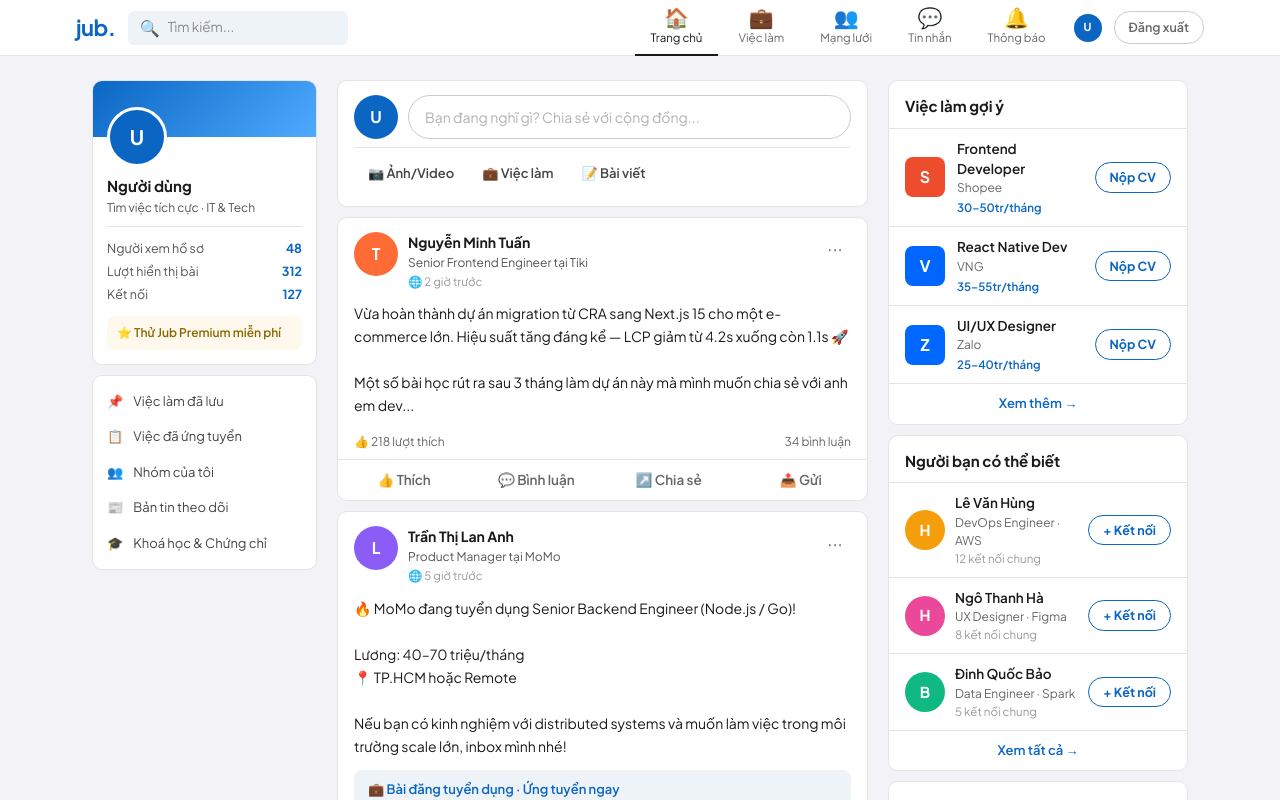
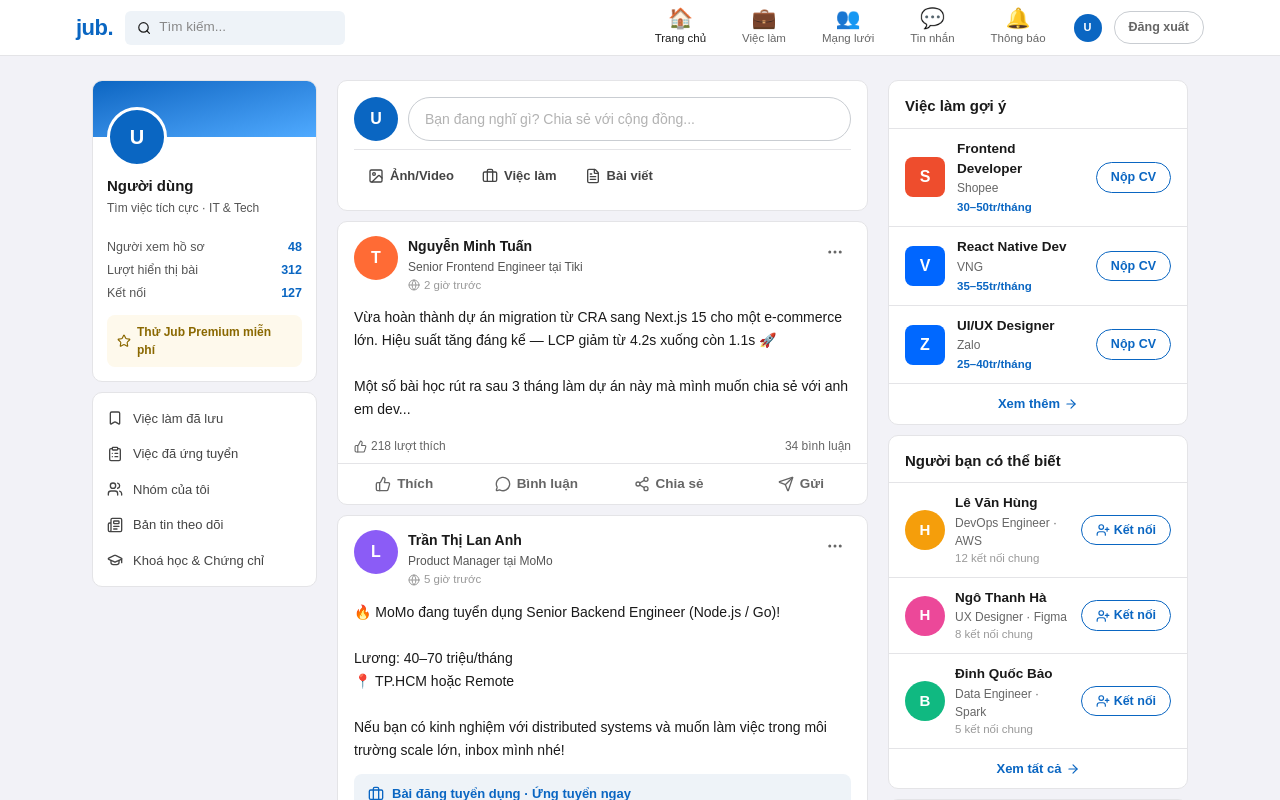
Before and after one commit to KhoaBH/social-job-platform-web, a Next.js app: page /dashboard in a window 1280 px wide. Shown: the top 800 px of the page. Built offline with nearby package versions, Linux system fonts and the light colour scheme; no server answers.

Commit message:
refactor: dashboard dùng tailwind + lucide icon

```diff
--- a/src/features/dashboard/components/Composer.tsx
+++ b/src/features/dashboard/components/Composer.tsx
@@ -1,4 +1,6 @@
 "use client";
+
+import { Image, Briefcase, FileText } from "lucide-react";
 
 interface ComposerProps {
   initials: (name: string) => string;
@@ -7,18 +9,39 @@ interface ComposerProps {
 
 export default function Composer({ initials, userFullName }: ComposerProps) {
   return (
-    <div className="composer">
-      <div className="composer-top">
-        <div className="composer-ava">{initials(userFullName)}</div>
+    <div className="bg-white border border-[#E4E4E7] rounded-[10px] p-4">
+      {/* Top row */}
+      <div className="flex items-center gap-2.5">
+        <div className="w-11 h-11 rounded-full bg-[#0A66C2] flex items-center justify-center
+                        text-base font-bold text-white shrink-0">
+          {initials(userFullName)}
+        </div>
         <input
-          className="composer-input"
+          className="flex-1 h-11 border-[1.5px] border-[#C9CDD2] rounded-[22px] px-4
+                     font-[inherit] text-[14px] text-[#666] cursor-pointer bg-transparent
+                     outline-none transition-[border-color] duration-150
+                     hover:border-[#0A66C2] focus:border-[#0A66C2]"
           placeholder="Bạn đang nghĩ gì? Chia sẻ với cộng đồng..."
         />
       </div>
-      <div className="composer-actions">
-        <button className="composer-btn">📷 Ảnh/Video</button>
-        <button className="composer-btn">💼 Việc làm</button>
-        <button className="composer-btn">📝 Bài viết</button>
+
+      {/* Actions */}
+      <div className="flex mt-2 pt-2 border-t border-[#E4E4E7]">
+        {[
+          { icon: <Image size={16} />, label: "Ảnh/Video" },
+          { icon: <Briefcase size={16} />, label: "Việc làm" },
+          { icon: <FileText size={16} />, label: "Bài viết" },
+        ].map((item) => (
+          <button
+            key={item.label}
+            className="flex items-center gap-1.5 px-3.5 py-2 rounded-lg text-[13px] font-semibold
+                       text-[#444] cursor-pointer border-none bg-transparent font-[inherit]
+                       transition-[background] duration-100 hover:bg-[#F2F2F7]"
+          >
+            {item.icon}
+            {item.label}
+          </button>
+        ))}
       </div>
     </div>
   );
--- a/src/features/dashboard/components/DashboardLayout.tsx
+++ b/src/features/dashboard/components/DashboardLayout.tsx
@@ -1,18 +1,15 @@
 "use client";
+
 import { useState } from "react";
 import { useSelector } from "react-redux";
 import { RootState } from "@/store";
-import "../styles/dashboard.css";
 import Navbar from "./Navbar";
 import LeftSidebar from "./LeftSidebar";
 import Feed from "./Feed";
 import RightSidebar from "./RightSidebar";
 
-// Helper dùng chung trong layout
 const initials = (name: string) =>
-  name
-    ? name.split(" ").map((w) => w[0]).slice(-2).join("")
-    : "U";
+  name ? name.split(" ").map((w) => w[0]).slice(-2).join("") : "U";
 
 export default function DashboardLayout() {
   const user = useSelector((state: RootState) => state.auth.user);
@@ -20,16 +17,29 @@ export default function DashboardLayout() {
   const fullName = user?.fullName || "";
 
   return (
-    <div className="jub">
+    <div className="min-h-screen bg-[#F2F2F7] text-[#1A1A1A]"
+         style={{ fontFamily: "var(--font-dm-sans), 'Plus Jakarta Sans', Arial, sans-serif" }}>
       <Navbar
         activeNav={activeNav}
         setActiveNav={setActiveNav}
         initials={initials}
       />
-      <div className="jub-body">
-        <LeftSidebar initials={initials} userFullName={fullName} />
+
+      {/* Body */}
+      <div className="max-w-282 mx-auto px-4 py-6 grid gap-5 grid-cols-[225px_1fr_300px] max-[1024px]:grid-cols-[200px_1fr]
+                      max-[768px]:grid-cols-1">
+        {/* Left */}
+        <div className="max-[768px]:hidden">
+          <LeftSidebar initials={initials} userFullName={fullName} />
+        </div>
+
+        {/* Feed */}
         <Feed initials={initials} userFullName={fullName} />
-        <RightSidebar />
+
+        {/* Right */}
+        <div className="max-[1024px]:hidden">
+          <RightSidebar />
+        </div>
       </div>
     </div>
   );
--- a/src/features/dashboard/components/Feed.tsx
+++ b/src/features/dashboard/components/Feed.tsx
@@ -1,4 +1,5 @@
 "use client";
+
 import { useState } from "react";
 import { mockPosts } from "../data/mockData";
 import Composer from "./Composer";
@@ -23,7 +24,7 @@ export default function Feed({ initials, userFullName }: FeedProps) {
   };
 
   return (
-    <div className="feed">
+    <div className="flex flex-col gap-2.5">
       <Composer initials={initials} userFullName={userFullName} />
       {posts.map((post) => (
         <PostCard key={post.id} post={post} onToggleLike={toggleLike} />
--- a/src/features/dashboard/components/LeftSidebar.tsx
+++ b/src/features/dashboard/components/LeftSidebar.tsx
@@ -1,4 +1,6 @@
 "use client";
+
+import { Bookmark, ClipboardList, Users, Newspaper, GraduationCap, Star, } from "lucide-react";
 
 interface LeftSidebarProps {
   initials: (name: string) => string;
@@ -6,42 +8,66 @@ interface LeftSidebarProps {
 }
 
 const shortcuts = [
-  { icon: "📌", label: "Việc làm đã lưu" },
-  { icon: "📋", label: "Việc đã ứng tuyển" },
-  { icon: "👥", label: "Nhóm của tôi" },
-  { icon: "📰", label: "Bản tin theo dõi" },
-  { icon: "🎓", label: "Khoá học & Chứng chỉ" },
+  { icon: <Bookmark size={16} />, label: "Việc làm đã lưu" },
+  { icon: <ClipboardList size={16} />, label: "Việc đã ứng tuyển" },
+  { icon: <Users size={16} />, label: "Nhóm của tôi" },
+  { icon: <Newspaper size={16} />, label: "Bản tin theo dõi" },
+  { icon: <GraduationCap size={16} />, label: "Khoá học & Chứng chỉ" },
 ];
 
 export default function LeftSidebar({ initials, userFullName }: LeftSidebarProps) {
   return (
-    <div className="left-col">
-      <div className="profile-card">
-        <div className="profile-cover" />
-        <div className="profile-body">
-          <div className="profile-ava">{initials(userFullName)}</div>
-          <div className="profile-name">{userFullName || "Người dùng"}</div>
-          <div className="profile-role">Tìm việc tích cực · IT & Tech</div>
-          <hr className="profile-divider" />
-          <div className="profile-stat">
-            <span>Người xem hồ sơ</span>
-            <span>48</span>
+    <div className="flex flex-col gap-2.5">
+      {/* Profile card */}
+      <div className="bg-white border border-[#E4E4E7] rounded-[10px] overflow-hidden">
+        {/* Cover */}
+        <div className="h-14 bg-linear-to-br from-[#0A66C2] to-[#4FAAFF]" />
+
+        {/* Body */}
+        <div className="px-3.5 pb-3.5">
+          {/* Avatar */}
+          <div className="w-15 h-15 rounded-full bg-[#0A66C2] flex items-center justify-center
+                          text-xl font-bold text-white border-[3px] border-white
+                          -mt-7.5 mb-2">
+            {initials(userFullName)}
           </div>
-          <div className="profile-stat">
-            <span>Lượt hiển thị bài</span>
-            <span>312</span>
+
+          <div className="text-[15px] font-bold">{userFullName || "Người dùng"}</div>
+          <div className="text-[12px] text-[#555] mt-0.5 leading-[1.4]">
+            Tìm việc tích cực · IT & Tech
           </div>
-          <div className="profile-stat">
-            <span>Kết nối</span>
-            <span>127</span>
+
+          <hr className="border-none border-t border-[#E4E4E7] my-2.5" />
+
+          {[
+            { label: "Người xem hồ sơ", value: "48" },
+            { label: "Lượt hiển thị bài", value: "312" },
+            { label: "Kết nối", value: "127" },
+          ].map(({ label, value }) => (
+            <div key={label} className="flex justify-between text-[12.5px] py-0.5">
+              <span className="text-[#555]">{label}</span>
+              <span className="font-bold text-[#0A66C2]">{value}</span>
+            </div>
+          ))}
+
+          <div className="flex items-center gap-1.5 mt-2.5 px-2.5 py-2 bg-[#FEF9EC]
+                          rounded-lg text-[12px] text-[#8A6800] font-semibold cursor-pointer">
+            <Star size={14} />
+            Thử Jub Premium miễn phí
           </div>
-          <div className="profile-premium">⭐ Thử Jub Premium miễn phí</div>
         </div>
       </div>
 
-      <div className="shortcut-card">
+      {/* Shortcuts */}
+      <div className="bg-white border border-[#E4E4E7] rounded-[10px] py-2">
         {shortcuts.map((s, i) => (
-          <button className="shortcut-item" key={i}>
+          <button
+            key={i}
+            className="flex items-center gap-2.5 px-3.5 py-2 text-[13px] text-[#444]
+                       cursor-pointer border-none bg-transparent w-full text-left
+                       font-[inherit] transition-[background] duration-100
+                       hover:bg-[#F2F2F7] hover:text-[#0A66C2]"
+          >
             <span>{s.icon}</span>
             {s.label}
           </button>
--- a/src/features/dashboard/components/Navbar.tsx
+++ b/src/features/dashboard/components/Navbar.tsx
@@ -1,11 +1,13 @@
 "use client";
+
+import Link from "next/link";
 import { useSelector, useDispatch } from "react-redux";
 import { RootState } from "@/store";
 import { logout } from "@/store/slices/authSlice";
 import { useRouter } from "next/navigation";
 import { navLinks } from "../data/mockData";
 import { ROUTES } from "@/constants/routes";
-import Link from "next/link";
+import { Search } from "lucide-react";
 
 interface NavbarProps {
   activeNav: number;
@@ -24,31 +26,59 @@ export default function Navbar({ activeNav, setActiveNav, initials }: NavbarProp
   };
 
   return (
-    <nav className="jub-nav">
-      <div className="nav-inner">
-        <span className="nav-logo">jub.</span>
-        <div className="nav-search">
-          <span>🔍</span>
-          <input placeholder="Tìm kiếm..." />
+    <nav className="bg-white border-b border-[#E4E4E7] sticky top-0 z-100 h-14 flex items-center px-4">
+      <div className="max-w-282 w-full mx-auto flex items-center gap-0">
+        {/* Logo */}
+        <span className="text-[22px] font-bold text-[#0A66C2] tracking-[-0.5px] mr-3">
+          jub.
+        </span>
+
+        {/* Search */}
+        <div className="flex items-center gap-2 bg-[#EEF3F8] rounded-md px-3 h-8.5 w-55 shrink-0">
+           <Search size={16} />
+          <input
+            className="bg-transparent border-none outline-none font-[inherit] text-[13.5px]
+                       text-[#1A1A1A] w-full placeholder:text-[#888]"
+            placeholder="Tìm kiếm..."
+          />
         </div>
-        <div className="nav-links">
+
+        {/* Nav links */}
+        <div className="flex items-center ml-auto gap-1">
           {navLinks.map((nl, i) => (
             <button
               key={i}
-              className={`nav-link${activeNav === i ? " active" : ""}`}
               onClick={() => setActiveNav(i)}
+              className={`flex flex-col items-center gap-0.5 px-4 h-14 justify-center
+                          text-[11.5px] cursor-pointer border-none border-b-2 bg-transparent
+                          font-[inherit] transition-all duration-150
+                          ${activeNav === i
+                            ? "text-[#1A1A1A] border-[#1A1A1A]"
+                            : "text-[#666] border-transparent hover:text-[#1A1A1A]"
+                          }`}
             >
-              <span className="nl-icon">{nl.icon}</span>
+              <span className="text-xl leading-none">{nl.icon}</span>
               <span>{nl.label}</span>
             </button>
           ))}
+
+          {/* Avatar → profile link */}
           <Link
             href={user?.id ? ROUTES.PROTECTED.PROFILE.VIEW(user.id) : "#"}
-            className="nav-avatar"
+            className="w-7 h-7 rounded-full flex items-center justify-center text-[11px] font-bold text-white bg-[#0A66C2]
+                       cursor-pointer shrink-0 ml-2 no-underline"
           >
             {initials(user?.fullName || "U")}
           </Link>
-          <button className="nav-logout" onClick={handleLogout}>
+
+          {/* Logout */}
+          <button
+            onClick={handleLogout}
+            className="ml-2 px-3.5 py-1.5 text-[12.5px] font-semibold text-[#666]
+                       border-[1.5px] border-[#C9CDD2] rounded-2xl bg-transparent
+                       cursor-pointer font-[inherit] transition-all duration-150
+                       hover:border-[#1A1A1A] hover:text-[#1A1A1A]"
+          >
             Đăng xuất
           </button>
         </div>
--- a/src/features/dashboard/components/PostCard.tsx
+++ b/src/features/dashboard/components/PostCard.tsx
@@ -1,4 +1,6 @@
 "use client";
+
+import { Globe,MoreHorizontal, Briefcase, ThumbsUp, MessageCircle, Share2, Send, } from "lucide-react";
 
 interface Post {
   id: number;
@@ -21,28 +23,51 @@ interface PostCardProps {
 
 export default function PostCard({ post, onToggleLike }: PostCardProps) {
   return (
-    <div className="post-card">
-      <div className="post-header">
-        <div className="post-ava" style={{ background: post.avatarColor }}>
+    <div className="bg-white border border-[#E4E4E7] rounded-[10px] overflow-hidden">
+      {/* Header */}
+      <div className="flex items-start gap-2.5 px-4 pt-3.5">
+        <div
+          className="w-11 h-11 rounded-full flex items-center justify-center
+                     text-base font-bold text-white shrink-0"
+          style={{ background: post.avatarColor }}
+        >
           {post.avatar}
         </div>
-        <div className="post-meta">
-          <div className="post-author">{post.author}</div>
-          <div className="post-role">{post.role}</div>
-          <div className="post-time">🌐 {post.time}</div>
+        <div className="flex-1">
+          <div className="text-[14px] font-bold">{post.author}</div>
+          <div className="text-[12px] text-[#555] mt-px">{post.role}</div>
+          <div className="text-[11.5px] text-[#999] mt-px flex items-center gap-1">
+            <Globe size={12} />
+            {post.time}
+          </div>
         </div>
-        <button className="post-menu">···</button>
+        <button
+          className="w-8 h-8 rounded-full flex items-center justify-center cursor-pointer
+                     border-none bg-transparent text-[#666]
+                     transition-[background] duration-100 hover:bg-[#F2F2F7]"
+        >
+          <MoreHorizontal size={18} />
+        </button>
       </div>
 
-      <div className="post-content">{post.content}</div>
+      {/* Content */}
+      <div className="px-4 py-3 text-[14px] leading-[1.65] whitespace-pre-line">
+        {post.content}
+      </div>
 
+      {/* Job badge */}
       {post.isJob && (
-        <div className="post-job-badge">💼 Bài đăng tuyển dụng · Ứng tuyển ngay</div>
+        <div className="mx-4 mb-3 bg-[#EEF3F8] rounded-lg px-3.5 py-2.5
+                        flex items-center gap-2 text-[13px] text-[#0A66C2] font-semibold">
+          <Briefcase size={16} />
+          Bài đăng tuyển dụng · Ứng tuyển ngay
+        </div>
       )}
 
-      <div className="post-stats">
-        <span>
-          👍{" "}
+      {/* Stats */}
+      <div className="px-4 pb-2 pt-1 flex justify-between text-[12px] text-[#666]">
+        <span className="flex items-center gap-1">
+          <ThumbsUp size={13} />
           {post.liked
             ? post.likes > 1
               ? `Bạn và ${post.likes - 1} người khác`
@@ -52,16 +77,47 @@ export default function PostCard({ post, onToggleLike }: PostCardProps) {
         <span>{post.comments} bình luận</span>
       </div>
 
-      <div className="post-actions">
-        <button
-          className={`post-action${post.liked ? " liked" : ""}`}
-          onClick={() => onToggleLike(post.id)}
-        >
-          👍 Thích
-        </button>
-        <button className="post-action">💬 Bình luận</button>
-        <button className="post-action">↗️ Chia sẻ</button>
-        <button className="post-action">📤 Gửi</button>
+      {/* Actions */}
+      <div className="border-t border-[#E4E4E7] flex">
+        {[
+          {
+            icon: <ThumbsUp size={16} />,
+            label: "Thích",
+            action: () => onToggleLike(post.id),
+            liked: post.liked,
+          },
+          {
+            icon: <MessageCircle size={16} />,
+            label: "Bình luận",
+            action: () => {},
+            liked: false,
+          },
+          {
+            icon: <Share2 size={16} />,
+            label: "Chia sẻ",
+            action: () => {},
+            liked: false,
+          },
+          {
+            icon: <Send size={16} />,
+            label: "Gửi",
+            action: () => {},
+            liked: false,
+          },
+        ].map(({ icon, label, action, liked }) => (
+          <button
+            key={label}
+            onClick={action}
+            className={`flex-1 flex items-center justify-center gap-1.5 py-2.5
+                        text-[13.5px] font-semibold cursor-pointer border-none
+                        bg-transparent font-[inherit] transition-[background] duration-100
+                        hover:bg-[#F2F2F7] hover:text-[#0A66C2]
+                        ${liked ? "text-[#0A66C2]" : "text-[#666]"}`}
+          >
+            {icon}
+            {label}
+          </button>
+        ))}
       </div>
     </div>
   );
--- a/src/features/dashboard/components/RightSidebar.tsx
+++ b/src/features/dashboard/components/RightSidebar.tsx
@@ -1,67 +1,118 @@
 "use client";
+
 import { useState } from "react";
-import { jobSuggestions, suggestedConnections, trendingTopics } from "../data/mockData";
+import { ArrowRight, UserPlus, Check, } from "lucide-react";
+import { jobSuggestions, suggestedConnections, trendingTopics, } from "../data/mockData";
 
 export default function RightSidebar() {
   const [connected, setConnected] = useState<number[]>([]);
 
   return (
-    <div className="right-col">
+    <div className="flex flex-col gap-2.5">
+
       {/* Jobs */}
-      <div className="widget-card">
-        <div className="widget-title">Việc làm gợi ý</div>
+      <div className="bg-white border border-[#E4E4E7] rounded-[10px] overflow-hidden">
+        <div className="text-[15px] font-bold px-4 pt-3.5 pb-2.5">Việc làm gợi ý</div>
         {jobSuggestions.map((job, i) => (
-          <div className="job-item" key={i}>
-            <div className="job-logo" style={{ background: job.color }}>{job.logo}</div>
-            <div className="job-info">
-              <div className="job-title">{job.title}</div>
-              <div className="job-company">{job.company}</div>
-              <div className="job-salary">{job.salary}/tháng</div>
+          <div
+            key={i}
+            className="flex items-center gap-3 px-4 py-2.5 border-t border-[#E4E4E7]
+                       cursor-pointer transition-[background] duration-100 hover:bg-[#F8F8FC]"
+          >
+            <div
+              className="w-10 h-10 rounded-lg flex items-center justify-center
+                         text-base font-extrabold text-white shrink-0"
+              style={{ background: job.color }}
+            >
+              {job.logo}
             </div>
-            <button className="apply-btn">Nộp CV</button>
+            <div className="flex-1">
+              <div className="text-[13.5px] font-semibold">{job.title}</div>
+              <div className="text-[12px] text-[#666]">{job.company}</div>
+              <div className="text-[11.5px] text-[#0A66C2] font-semibold mt-0.5">
+                {job.salary}/tháng
+              </div>
+            </div>
+            <button className="text-[12.5px] font-bold px-3.5 py-1.25 rounded-2xl
+                               border-[1.5px] border-[#0A66C2] text-[#0A66C2] bg-transparent
+                               cursor-pointer font-[inherit] shrink-0
+                               transition-all duration-150 hover:bg-[#0A66C2] hover:text-white">
+              Nộp CV
+            </button>
           </div>
         ))}
-        <div className="widget-footer">Xem thêm →</div>
+        <div className="flex items-center justify-center gap-1 px-2.5 py-2.5 border-t border-[#E4E4E7]
+                        text-[13px] font-semibold text-[#0A66C2] cursor-pointer hover:bg-[#F2F2F7]">
+          Xem thêm <ArrowRight size={14} />
+        </div>
       </div>
 
       {/* People */}
-      <div className="widget-card">
-        <div className="widget-title">Người bạn có thể biết</div>
+      <div className="bg-white border border-[#E4E4E7] rounded-[10px] overflow-hidden">
+        <div className="text-[15px] font-bold px-4 pt-3.5 pb-2.5">Người bạn có thể biết</div>
         {suggestedConnections.map((person, i) => (
-          <div className="person-item" key={i}>
-            <div className="person-ava" style={{ background: person.color }}>{person.avatar}</div>
-            <div className="person-info">
-              <div className="person-name">{person.name}</div>
-              <div className="person-role">{person.role}</div>
-              <div className="person-mutual">{person.mutual} kết nối chung</div>
+          <div key={i} className="flex items-center gap-2.5 px-4 py-2.5 border-t border-[#E4E4E7]">
+            <div
+              className="w-10 h-10 rounded-full flex items-center justify-center
+                         text-[15px] font-bold text-white shrink-0"
+              style={{ background: person.color }}
+            >
+              {person.avatar}
+            </div>
+            <div className="flex-1">
+              <div className="text-[13.5px] font-semibold">{person.name}</div>
+              <div className="text-[12px] text-[#666]">{person.role}</div>
+              <div className="text-[11.5px] text-[#999]">{person.mutual} kết nối chung</div>
             </div>
             <button
-              className={`connect-btn${connected.includes(i) ? " done" : ""}`}
               onClick={() =>
                 setConnected((prev) =>
                   prev.includes(i) ? prev.filter((x) => x !== i) : [...prev, i]
                 )
               }
+              className={`flex items-center gap-1 text-[12.5px] font-bold px-3.5 py-1.25 rounded-2xl border-[1.5px]
+                          cursor-pointer font-[inherit] shrink-0 transition-all duration-150
+                          ${
+                            connected.includes(i)
+                              ? "border-[#C9CDD2] text-[#666] bg-[#F2F2F7]"
+                              : "border-[#0A66C2] text-[#0A66C2] bg-transparent hover:bg-[#0A66C2] hover:text-white"
+                          }`}
             >
-              {connected.includes(i) ? "✓ Đã kết nối" : "+ Kết nối"}
+              {connected.includes(i) ? (
+                <>
+                  <Check size={14} /> Đã kết nối
+                </>
+              ) : (
+                <>
+                  <UserPlus size={14} /> Kết nối
+                </>
+              )}
             </button>
           </div>
         ))}
-        <div className="widget-footer">Xem tất cả →</div>
+        <div className="flex items-center justify-center gap-1 px-2.5 py-2.5 border-t border-[#E4E4E7]
+                        text-[13px] font-semibold text-[#0A66C2] cursor-pointer hover:bg-[#F2F2F7]">
+          Xem tất cả <ArrowRight size={14} />
+        </div>
       </div>
 
       {/* Trending */}
-      <div className="widget-card">
-        <div className="widget-title">Xu hướng hôm nay</div>
+      <div className="bg-white border border-[#E4E4E7] rounded-[10px] overflow-hidden">
+        <div className="text-[15px] font-bold px-4 pt-3.5 pb-2.5">Xu hướng hôm nay</div>
         {trendingTopics.map((t, i) => (
-          <div className="trend-item" key={i}>
-            <div className="trend-tag">{t.tag}</div>
-            <div className="trend-count">{t.count}</div>
+          <div
+            key={i}
+            className="px-4 py-2 border-t border-[#E4E4E7] cursor-pointer
+                       transition-[background] duration-100 hover:bg-[#F8F8FC]"
+          >
+            <div className="text-[13.5px] font-semibold text-[#0A66C2]">{t.tag}</div>
+            <div className="text-[11.5px] text-[#999] mt-px">{t.count}</div>
           </div>
         ))}
       </div>
 
-      <div className="footer-links">
+      {/* Footer */}
+      <div className="text-[11px] text-[#999] leading-[1.9] py-1">
         Giới thiệu · Điều khoản · Chính sách · Cookie
         <br />© 2026 Jub Vietnam
       </div>
```
